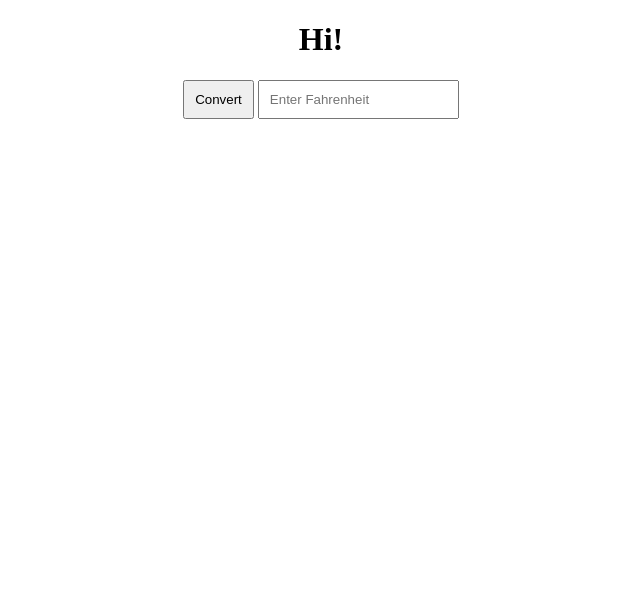
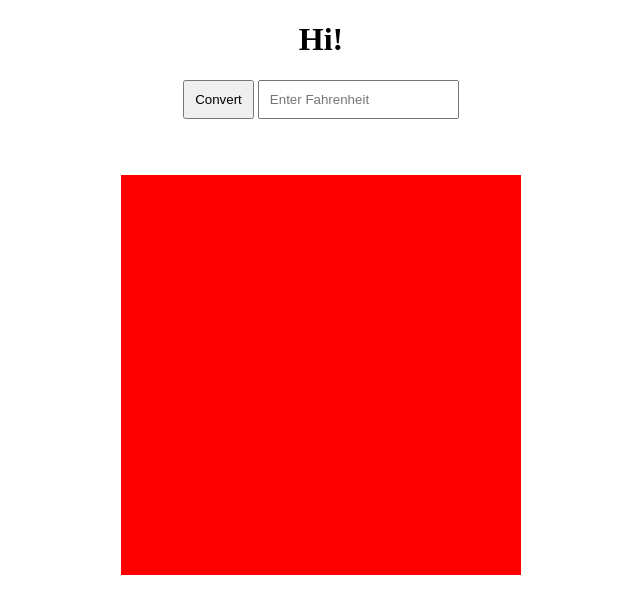
Before and after one commit to astroxero/learning-js, a plain HTML site: page F to C converter/index.html in a window 1280 px wide. Shown: the whole page, without its empty margins (319-959 px from the left). Drawn offline with Linux system fonts and the light colour scheme.

Commit message:
box setup

```diff
--- a/F to C converter/index.html
+++ b/F to C converter/index.html
@@ -12,6 +12,7 @@
     <button class="padme" onclick = "fub1()">Convert</button>
     <input class="padme" type="number" id="tbuser" placeholder="Enter Fahrenheit" maxlength="30">
     <p class="padme" id="output1"></p>
+    <div class="changeMe"></div>
 
 
 
--- a/F to C converter/index.js
+++ b/F to C converter/index.js
@@ -1,4 +1,5 @@
 var button = document.querySelector('button');
+let change1 = document.querySelector('div');
 const faren = document.getElementById('tbuser');
 const out1 = document.getElementById('output1');
 const cbox = document.querySelector('checkbox')
@@ -6,4 +7,5 @@ let celc = 0;
 function fub1() {
     celc = (faren.value - 32) * (5/9);
     out1.innerHTML = celc + '°C';
+    change1.style.background = 0,0,0;
 }
--- a/F to C converter/mystyles.css
+++ b/F to C converter/mystyles.css
@@ -5,3 +5,10 @@ body {
     padding: 10px;
 
 }
+.changeMe {
+    width: 400px;
+    height: 400px;
+    margin: 20px;
+    background: red;
+    margin: 20px auto;
+}
```
